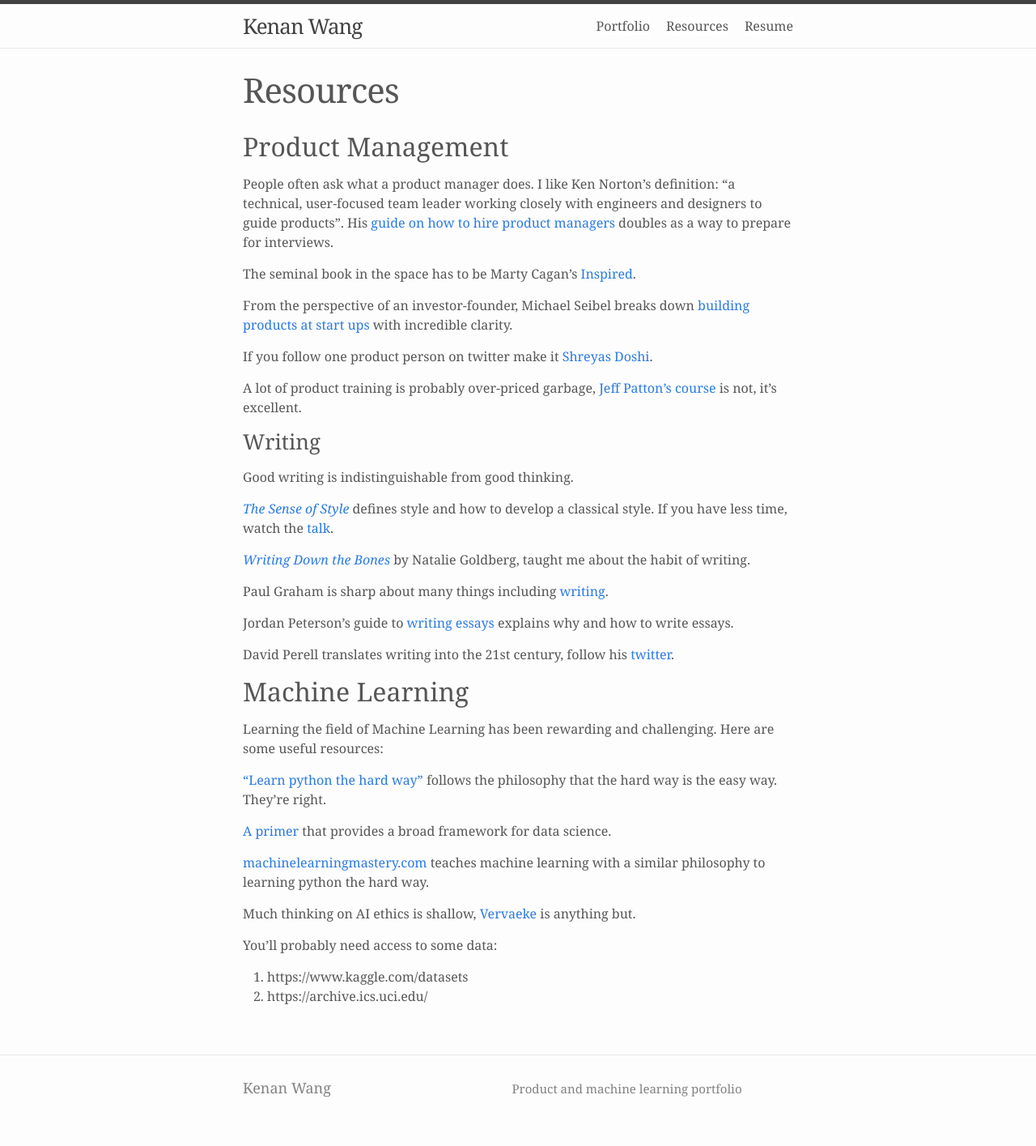
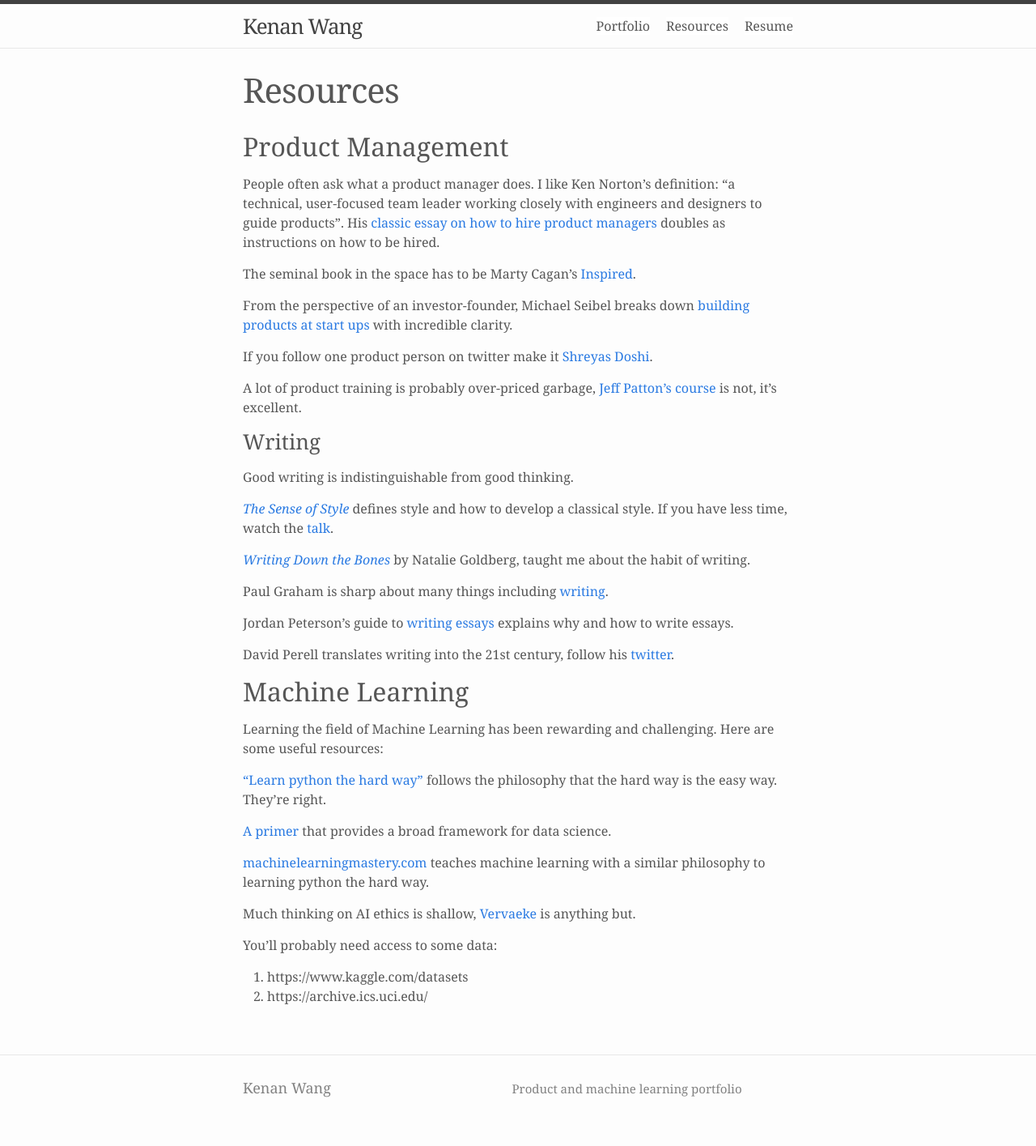
Before and after one commit to kenanwang/username.github.io, a Jekyll site: the page built from resources.md, in a window 1280 px wide. Shown: the whole page at 81% size. Built offline with Jekyll 4.4.1, drawn with Linux system fonts in a browser that asks for light colours; nearby versions of some CDN libraries.

Commit message:
Update resources.md

```diff
--- a/resources.md
+++ b/resources.md
@@ -5,7 +5,7 @@ permalink: /resources/
 ---
 
 ## Product Management
-People often ask what a product manager does. I like Ken Norton's definition: "a technical, user-focused team leader working closely with engineers and designers to guide products". His [guide on how to hire product managers](https://www.bringthedonuts.com/essays/productmanager.html) doubles as a way to prepare for interviews.
+People often ask what a product manager does. I like Ken Norton's definition: "a technical, user-focused team leader working closely with engineers and designers to guide products". His [classic essay on how to hire product managers](https://www.bringthedonuts.com/essays/productmanager.html) doubles as instructions on how to be hired.
 
 The seminal book in the space has to be Marty Cagan's [Inspired](https://www.amazon.com/INSPIRED-Create-Tech-Products-Customers/dp/1119387507).
 
```
